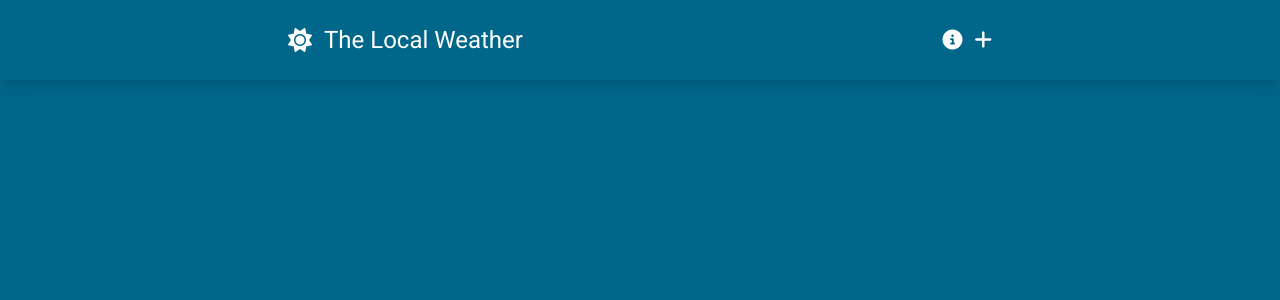
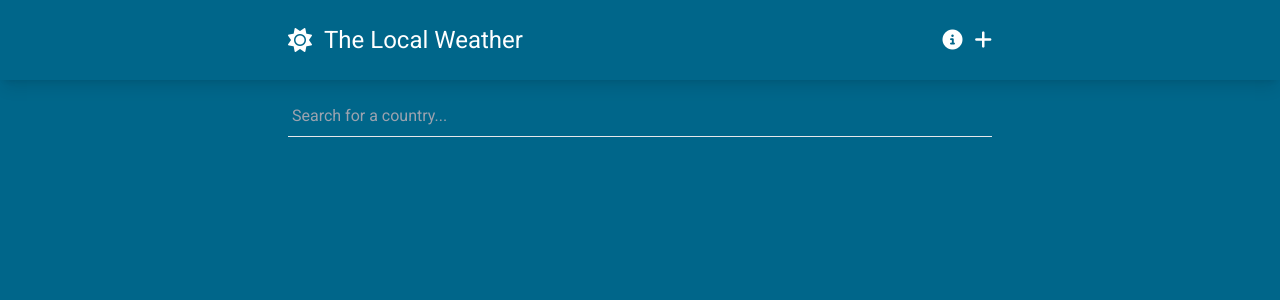
Before and after one commit to zsigil/weatherapp, a Vue app: page / in a window 1280 px wide. Shown: the top 300 px of the page. Built offline with nearby package versions, Linux system fonts and the light colour scheme.

Commit message:
axios call (to different api)

```diff
--- a/package.json
+++ b/package.json
@@ -7,6 +7,7 @@
     "preview": "vite preview"
   },
   "dependencies": {
+    "axios": "^1.1.3",
     "vue": "^3.2.41",
     "vue-router": "^4.1.5"
   },
--- a/src/views/HomeView.vue
+++ b/src/views/HomeView.vue
@@ -1,5 +1,48 @@
-<script setup></script>
+<template>
+  <main class="container text-white">
+    <div class="pt-4 mb-8 relative">
+      <input
+        v-model="searchQuery"
+        @input="getSearchResults"
+        type="text"
+        name=""
+        id=""
+        placeholder="Search for a country..."
+        class="py-2 px-1 bg-transparent w-full border-b focus:border-weather-secondary focus:outline-none focus:shadow-[0px_1px_0_0_#004E71]"
+      />
+      <ul
+        v-if="searchResults"
+        class="absolute bg-weather-secondary text-white w-full shadow-md py-2 px-1 top-[66px]"
+      >
+        <li v-for="(sR, i) in searchResults" key="i">
+          {{ sR.name.official }} - {{ sR.capital[0] }}
+        </li>
+      </ul>
+    </div>
+  </main>
+</template>
 
-<template>
-  <main></main>
-</template>
+<script setup>
+import { ref } from "vue";
+import axios from "axios";
+
+const searchQuery = ref("");
+const queryTimeout = ref(null);
+const searchResults = ref(null);
+
+const getSearchResults = () => {
+  clearTimeout(queryTimeout.value);
+
+  queryTimeout.value = setTimeout(async () => {
+    if (searchQuery.value) {
+      const result = await axios.get(
+        `https://restcountries.com/v3.1/name/${searchQuery.value}`
+      );
+      searchResults.value = result.data;
+      console.log(searchResults.value);
+      return;
+    }
+    searchResults.value = null;
+  }, 300);
+};
+</script>
```
Also changed, not shown: 1 other file (tests, documents, lock files or other folders).
